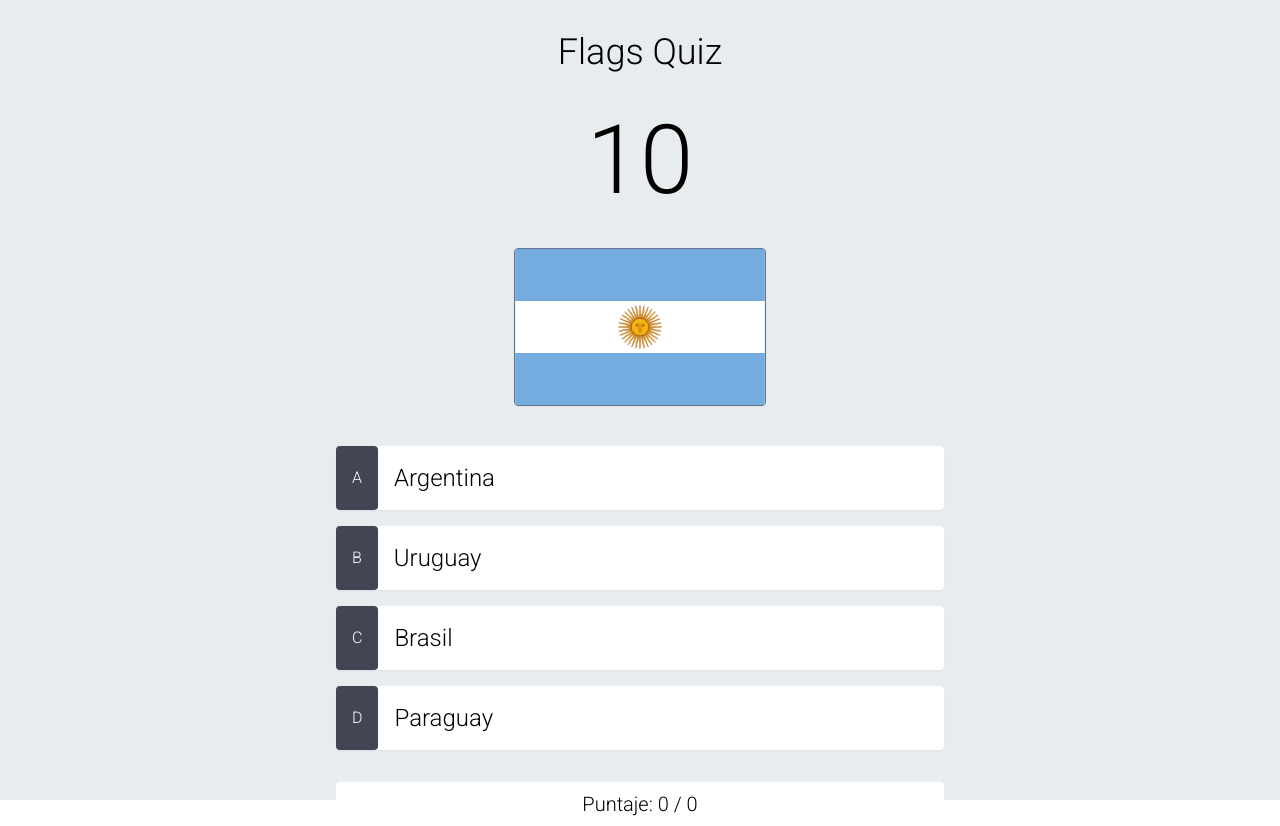
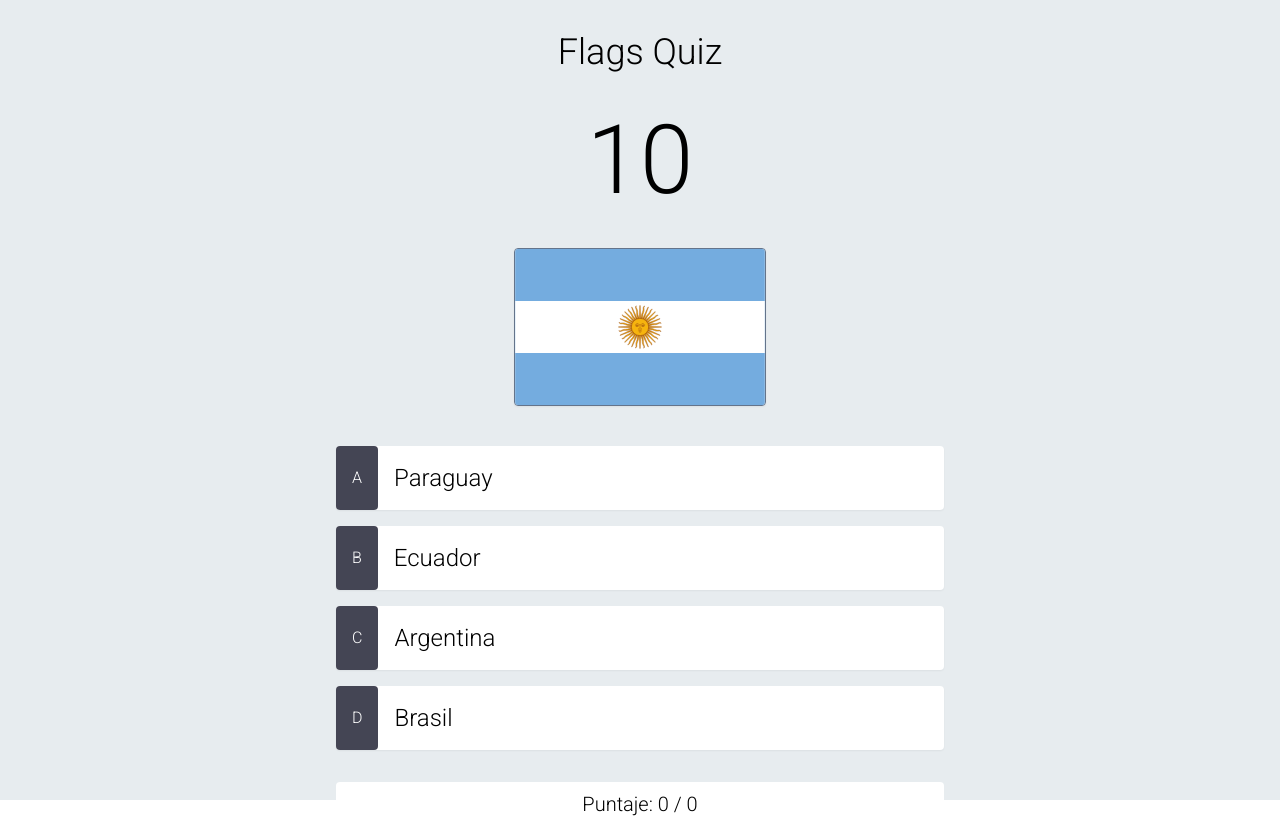
Before and after one commit to tury3001/flagsquiz, a React (Vite) app: page / in a window 1280 px wide. Built offline with nearby package versions, Linux system fonts and the light colour scheme; no server answers.

Commit message:
Import json file

```diff
--- a/src/FlagsQuiz.jsx
+++ b/src/FlagsQuiz.jsx
@@ -4,25 +4,29 @@ import { Flag } from './components/Flag';
 import { Score } from './components/Score';
 import Timer from './components/Timer';
 import { Trivia } from './components/Trivia';
-import { getQuestions } from './api/flagsAPI';
+// import { getQuestions } from './api/flagsAPI';
+import * as triviaData from './data/trivia-data.json';
 
-const options = [
-  { id: 'A', title: 'Argentina' },
-  { id: 'B', title: 'Uruguay' },
-  { id: 'C', title: 'Brasil' },
-  { id: 'D', title: 'Paraguay' }
-];
+// const options = [
+//   { id: 'A', title: 'Argentina' },
+//   { id: 'B', title: 'Uruguay' },
+//   { id: 'C', title: 'Brasil' },
+//   { id: 'D', title: 'Paraguay' }
+// ];
 
 export const FlagsQuiz = () => {
 
   useEffect(() => {
-    getQuestions();
+    console.log('Fetch questions');
+    console.log(triviaData.trivia);
+    setOptions(triviaData.trivia[2].options)
   }, [])
 
 
   const [attempts, setAttempts] = useState(0);
   const [hits, setHits] = useState(0);
   const [questionNumber, setQuestionNumber] = useState(1);
+  const [options, setOptions] = useState([]);
 
   return (
     <div className="container mx-auto bg-fqwhite">
```
Also changed, not shown: 1 other file (tests, documents, lock files or other folders).
